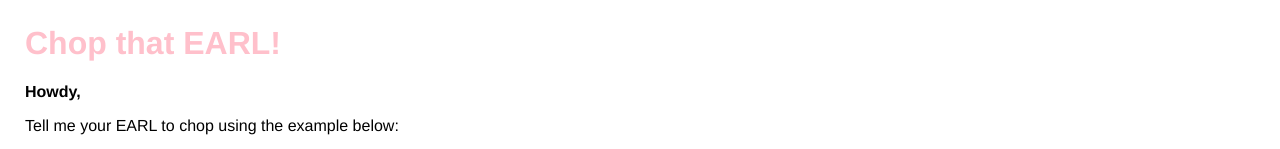
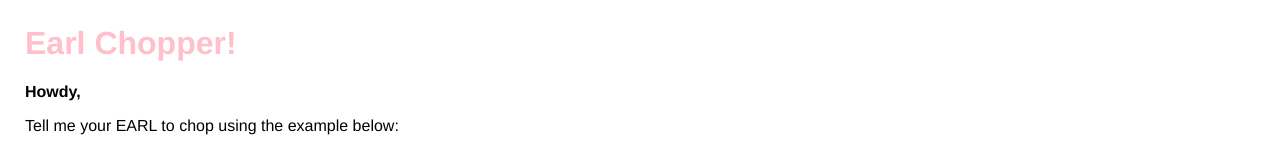
Before and after one commit to aafrey/level-url-shortener, a website: page views/index.html in a window 1280 px wide. Shown: the top 149 px of the page. Drawn offline with nearby package versions, Linux system fonts and the light colour scheme.

Commit message:
Checkpoint

```diff
--- a/views/index.html
+++ b/views/index.html
@@ -21,7 +21,7 @@
   <body>
     <header>
       <h1>
-        Chop that EARL!
+        Earl Chopper!
       </h1>
     </header>
 
```
